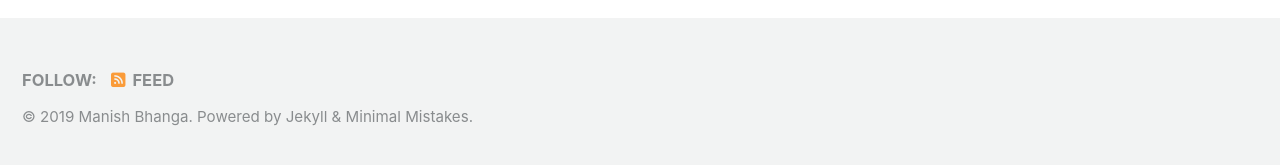
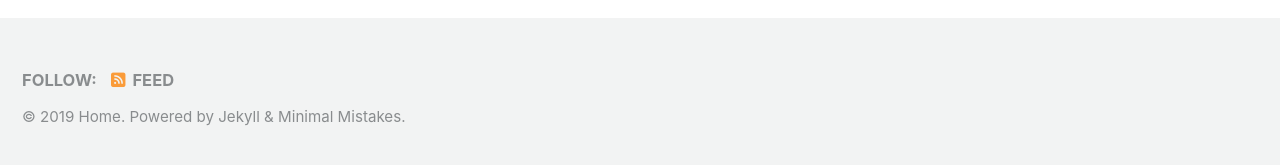
Before and after one commit to bhanga-manish/bhanga.github.io, a Jekyll site: the page built from index.html, in a window 1280 px wide and 900 px high, scrolled down 222 px. Shown: the part 727-892 px from the top of the window. Built offline with Jekyll 4.4.1, drawn with Linux system fonts in a browser that asks for light colours; cached includes are drawn as plain includes; nearby versions of some CDN libraries; the list of posts is cut into pages by our own code.

Commit message:
Rename home

```diff
--- a/_config.yml
+++ b/_config.yml
@@ -19,7 +19,7 @@ locale                   : "en-US"
 title                    : "Manish Bhanga"
 title_separator          : "-"
 subtitle                 : # site tagline that appears below site title in masthead
-name                     : "Manish Bhanga"
+name                     : "Home"
 description              : "An amazing website."
 url                      : # the base hostname & protocol for your site e.g. "https://mmistakes.github.io"
 baseurl                  : # the subpath of your site, e.g. "/blog"
```
